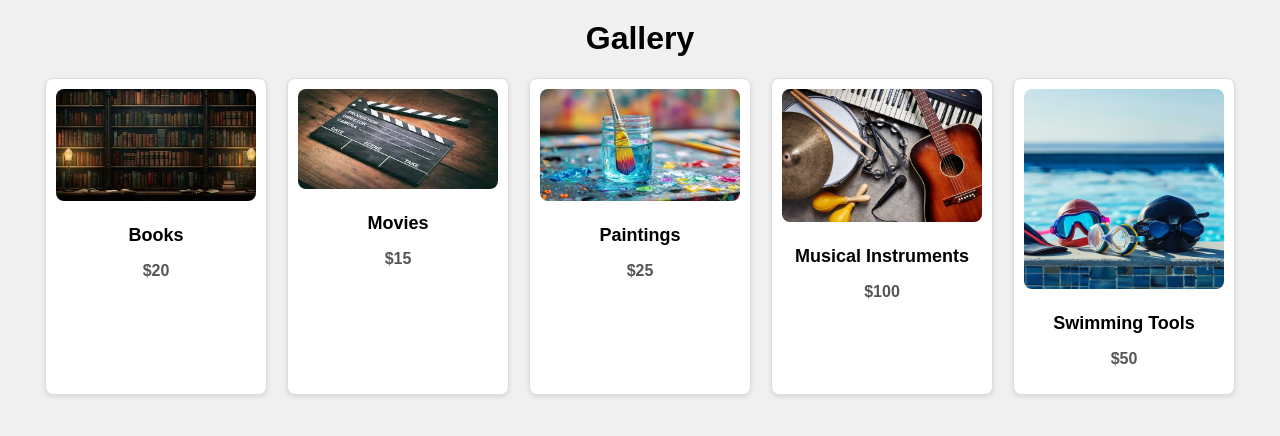
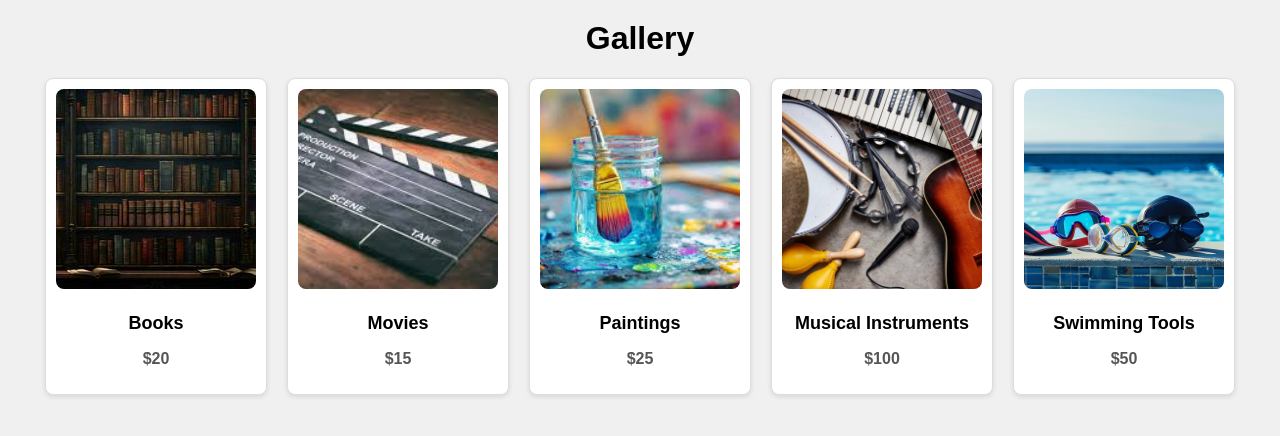
Before and after one commit to aycamervetohumcu/React-Assignment-1, a React (Vite) app in the folder my-react-app/: page / in a window 1280 px wide. Shown: the top 436 px of the page. Built offline with nearby package versions, Linux system fonts and the light colour scheme.

Commit message:
css image widt height is changed

```diff
--- a/my-react-app/src/index.css
+++ b/my-react-app/src/index.css
@@ -29,10 +29,13 @@ h1 {
 }
 
 .product img {
-  width: 100%;
+  width: 200px;
+  height: 200px;
+  object-fit: cover;
   border-radius: 8px;
   margin-bottom: 10px;
 }
+
 
 .product h2 {
   font-size: 18px;
```
